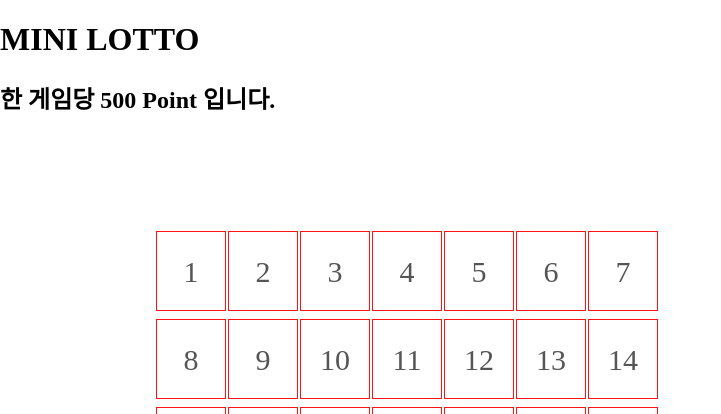
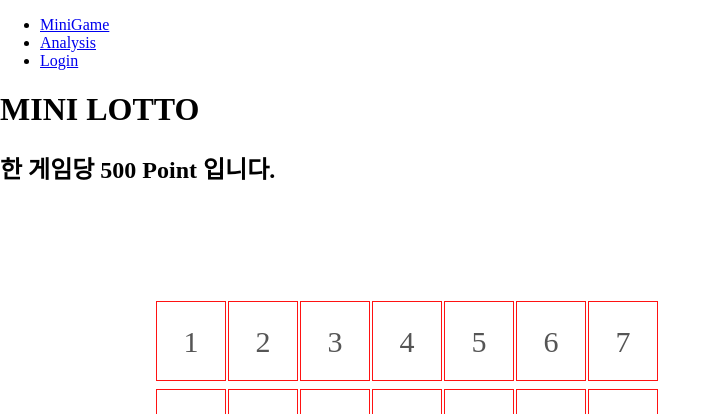
Before and after one commit to yeopee/Showmethemoney, a Django app: page /lottogame/ in a window 1280 px wide. Shown: the top 414 px of the page, without its empty margins (0-721 px from the left). Run offline with Django 3.2, Linux system fonts and the light colour scheme; the visitor is signed in with stand-in values (Sample User, id 1); data comes from the database, SQL or seed files in the repository; some web fonts are replaced.

Commit message:
Add Menu Navigation Bar

```diff
--- a/lotto/templates/index.html
+++ b/lotto/templates/index.html
@@ -11,7 +11,7 @@
         <h2>Show Me The Money</h2>
 
         <ul>
-                <li style="display:inline-block; margin-left:10px;">
+            <li style=-"display:inline-block; margin-left:10px;">
                 <a class="section-1-button" rel="noopener" href="https://alvarotrigo.com/fullPage/extensions/">Extensions</a>
             </li>
             <li id="download" style="display:inline-block; margin-left:10px;">
@@ -25,7 +25,6 @@
 
     <div class="section">Some section2</div>
     <div class="section">Some section3</div>
-    <div class="section">Some section4</div>
 {% endblock  %}
 
 {% block script %}
--- a/templates/base.html
+++ b/templates/base.html
@@ -15,6 +15,18 @@
 	<title>Touch The JackPot - Show Me The Money</title>
 </head>
 <body>
+	<ul id="menu">
+		<li data-menuanchor="MiniGame" class="active">
+			<a href="#MiniGame">MiniGame</a>
+		</li>
+		<li data-menuanchor="Lotto">
+			<a href="#Lotto">Analysis</a>
+		</li>
+		<li data-menuanchor="Login">
+			<a href="#Login">Login</a>
+		</li>
+	</ul>
+
 	<div id="fullpage">
 		{% block content %}
 		{% endblock content %}
@@ -25,23 +37,22 @@
 
 	<script>
 		new fullpage('#fullpage', {
+			// Before Login
+			menu : '#menu',
+			anchors : ['MiniGame', 'Lotto', 'Login'],
+			navigationTooltips: ['MiniGame', 'Lotto', 'Login'],
+
+			// After Login
+
 			// Navigation
-			anchors : ['page1', 'page2', 'page3', 'page4', 'page5'],
-
 			navigation: true,
 			navigationPosition: 'right',
-			navigationTooltips: ['page1', 'page2', 'page3', 'page4', 'page5'],
 			showActiveTooltip: true,
 
-			// Scrolling
-			autoScrolling:true,
-			scrollHorizontally: true,
+			slidesNavigation : true,
+			slidesNavPosition : 'bottom',
 
 			// Design
-			css3 : true,
-			controlArrows : true,
-			verticalCentered: true,
-			responsiveHeight: 330,
 			sectionsColor: ['#000000', '#000000', '#000000', '#000000', '#000000']
 		});
 	</script>
```
Lines whose indentation alone changed are shown as unchanged.
